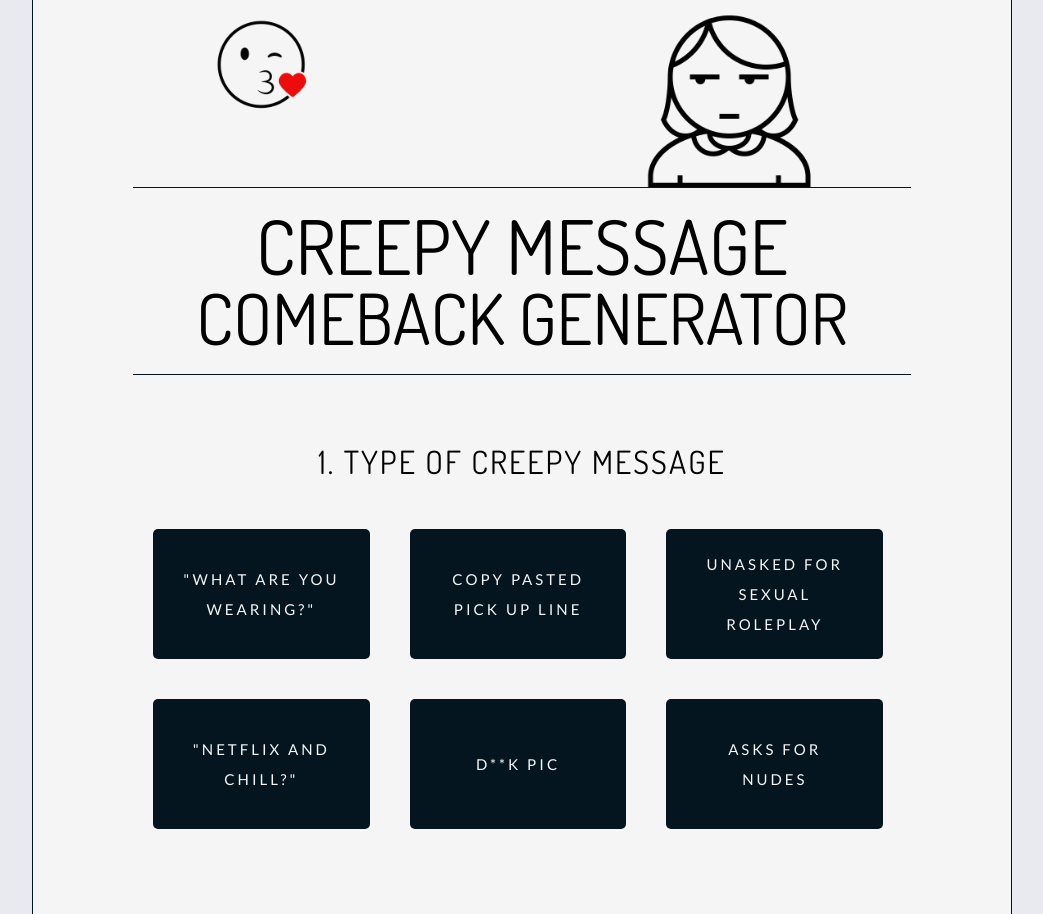
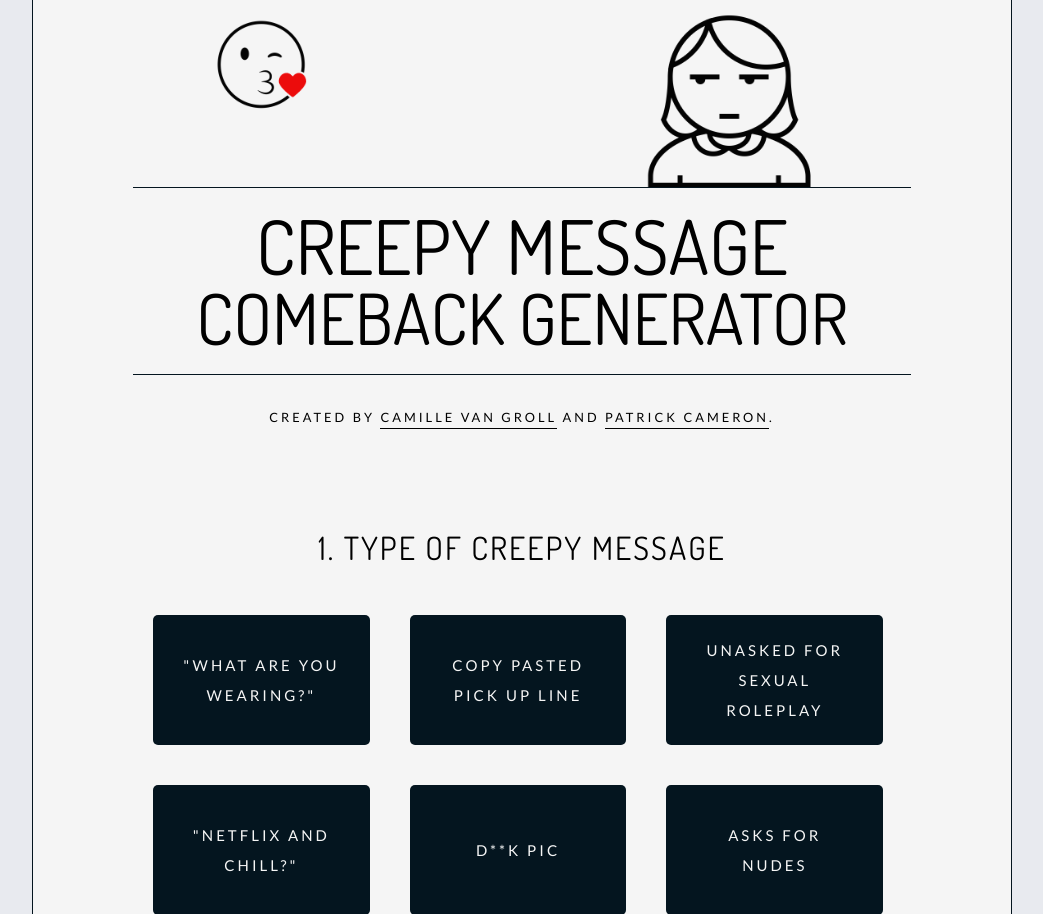
Before and after one commit to creepycomebackgenerator/creepycomebackgenerator, a PHP site: page / in a window 1280 px wide. Shown: the part 59-973 px from the top of the page, without its empty margins (118-1161 px from the left). Run offline with PHP 8.4, Linux system fonts and the light colour scheme; some libraries are stand-ins or nearby versions.

Commit message:
more styling changes

```diff
--- a/css/style.css
+++ b/css/style.css
@@ -289,6 +289,17 @@ header p {
   font-size: 0.8rem;
 }
 
+header a {
+  border-bottom: 1px solid black;
+  padding-bottom: 3px;
+  color: black;
+  text-decoration: none;
+}
+
+header a:hover {
+  border-bottom: 1px solid #FF9F1C;
+}
+
 .question {
   display: flex;
   flex-wrap: wrap;
--- a/css/style.scss
+++ b/css/style.scss
@@ -128,6 +128,15 @@ header {
 		text-align: center;
 		margin: 30px auto;
 		font-size: 0.8rem;
+	}
+	a {
+		border-bottom: 1px solid black;
+		padding-bottom: 3px;
+		color: black;
+		text-decoration: none;
+	}
+	a:hover {
+		border-bottom: 1px solid #FF9F1C;
 	}
 }
 
--- a/index.html
+++ b/index.html
@@ -39,7 +39,8 @@
 		<header>
 			<img src="images/creep.png" class="creepFace" alt="creepy person">
 			<img src="images/angry_girl.png" class="woman" alt="annoyed girl">
-			<h1><!-- <img src="images/noun_176776_cc.png" alt="a hand"> --><span class="larger">Creepy Message</span> Comeback Generator <!-- <img src="images/noun_46000_cc.svg" alt="ban sign"> --></h1>
+			<h1><span class="larger">Creepy Message</span> Comeback Generator</h1>
+			<p>Created by <a href="http://camillevangroll.com/" target="_blank">Camille Van Groll</a> and <a href="http://patrickcameron.ca" target="_blank">Patrick Cameron</a>.</p>
 		</header>
 
 		<section class="quiz">
@@ -101,7 +102,6 @@
 		</section>
 
 		<footer>
-			<p>Created by <a href="http://camillevangroll.com/" target="_blank">Camille Van Groll</a> and <a href="http://patrickcameron.ca" target="_blank">Patrick Cameron</a>.</p>
 			<p>Illustrations by <a href="https://thenounproject.com/Arkthus/" target="_blank">Arkthus</a> and <a href="https://thenounproject.com/stefania.servidio/" target="_blank">Stefania Servidio</a>.</p>
 		</footer>
 
--- a/scripts/scripts.js
+++ b/scripts/scripts.js
@@ -28,7 +28,7 @@ $(function() {
 			sentence1 = ["<a href='http://imgur.com/iydMdeL'>\"Ham. I'm wearing ham.\"</a>", "<p>\"How many people has that line worked on? If you're including me in that number, you're badly mistaken.\"</p>", ]
 		}
 			else if (questionAnswer1 == 2){
-				sentence1 = ["<p>\"How many people has that line worked on? If you're including me in that number, you're badly mistaken.\"</p>", "<p>Reply only with <a href='http://imgur.com/a/K02G9'>Smash Mouth Lyrics</a> until he leaves you alone.</p>"]
+				sentence1 = ["<p>\"How many people has that line worked on? If you're including me in that number, you're badly mistaken.\"</p>", "<p>Reply only with <a href='http://imgur.com/a/K02G9'>Smash Mouth Lyrics</a> until they leave you alone.</p>"]
 
 			}
 
```
